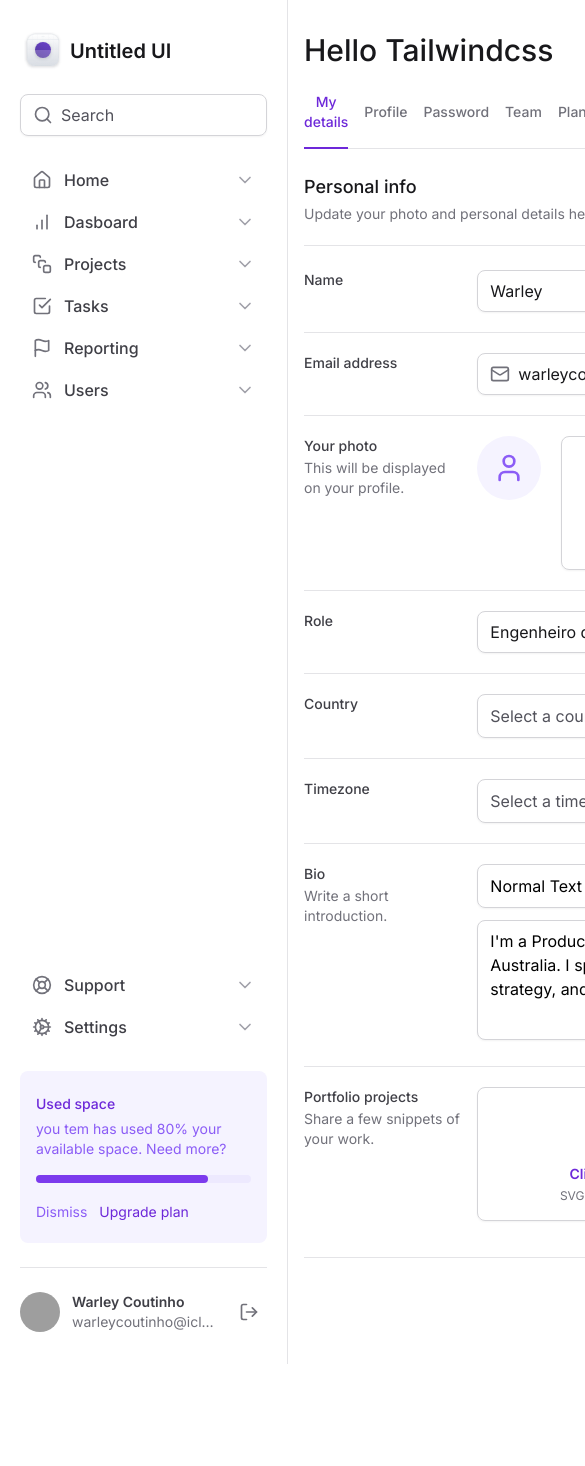
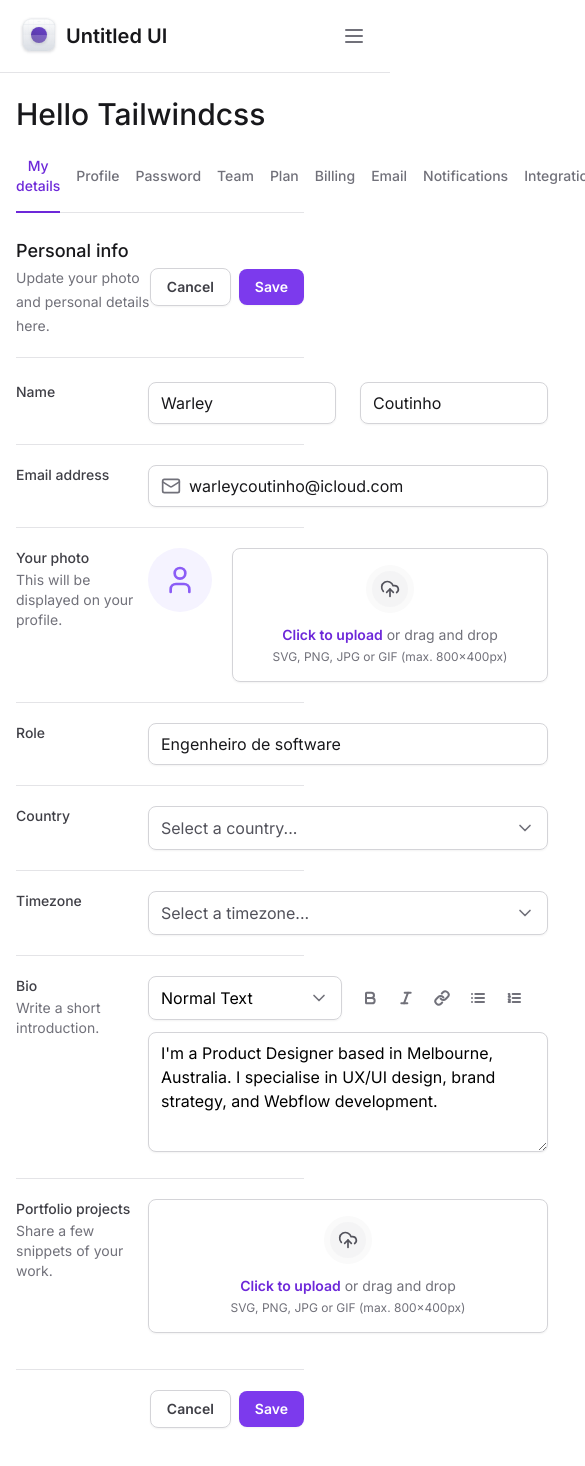
Before and after one commit to WarleyCoutinho/Tailwind-Next, a Next.js app: page / in a window 390 px wide. Shown: the top 1466 px of the page, 585 px wide, since content can reach past the window. Before the commit the page ends 1364 px from the top, so only its background shows below. Built offline with nearby package versions, Linux system fonts and the light colour scheme; grey boxes are pictures that could not be loaded.

Commit message:
concluindo a parte responsive da sidebar

```diff
--- a/package.json
+++ b/package.json
@@ -17,6 +17,7 @@
   "license": "MIT",
   "dependencies": {
     "@formkit/auto-animate": "^0.8.2",
+    "@radix-ui/react-collapsible": "^1.0.3",
     "@radix-ui/react-select": "^2.0.0",
     "@radix-ui/react-tabs": "^1.0.4",
     "framer-motion": "^11.1.7",
--- a/src/app/layout.tsx
+++ b/src/app/layout.tsx
@@ -27,11 +27,9 @@ export default function RootLayout({
 
         <Sidebar/>
 
-         <main className="px-4 pb-12 pt-8">
-
-        {children}
-
-         </main>
+        <main className="px-4 pb-12 pt-24 lg:col-start-2 lg:px-8 lg:pt-8">
+            {children}
+          </main>
 
         </div>
 
--- a/src/app/page.tsx
+++ b/src/app/page.tsx
@@ -146,39 +146,25 @@ const Home = () => {
                 </Select>
 
                 <div className="flex items-center gap-1">
-                  <button
-                    type="button"
-                    className="rounded-md p-2 hover:bg-zinc-50"
-                  >
+
+                 <Button type="button" variant="ghost">
                  <Bold className="h-4 w-4 text-zinc-500" strokeWidth={3} />
-                  </button>
-                  <button
-                    type="button"
-                    className="rounded-md p-2 hover:bg-zinc-50"
-                  >
+               </Button>
+               <Button type="button" variant="ghost">
                  <Italic className="h-4 w-4 text-zinc-500" strokeWidth={3} />
-                  </button>
-                  <button
-                    type="button"
-                    className="rounded-md p-2 hover:bg-zinc-50"
-                  >
+               </Button>
+               <Button type="button" variant="ghost">
                  <Link className="h-4 w-4 text-zinc-500" strokeWidth={3} />
-                  </button>
-                  <button
-                    type="button"
-                    className="rounded-md p-2 hover:bg-zinc-50"
-                  >
+               </Button>
+               <Button type="button" variant="ghost">
                  <List className="h-4 w-4 text-zinc-500" strokeWidth={3} />
-                  </button>
-                  <button
-                    type="button"
-                    className="rounded-md p-2 hover:bg-zinc-50"
-                  >
+               </Button>
+               <Button type="button" variant="ghost">
                  <ListOrdered
                    className="h-4 w-4 text-zinc-500"
                    strokeWidth={3}
                  />
-                  </button>
+               </Button>
                 </div>
               </div>
 
--- /dev/null
+++ b/src/components/Form/FileInput/FileItem.tsx
@@ -0,0 +1,101 @@
+
+import { Button } from '@components/button/Button'
+import { CheckCircle2, Trash2, UploadCloud } from 'lucide-react'
+import { tv, VariantProps } from 'tailwind-variants'
+
+const fileItem = tv({
+    slots: {
+      container:
+        'group flex items-start gap-4 rounded-lg border border-zinc-200 p-4',
+      icon: 'rounded-full border-4 border-violet-100 bg-violet-200 p-2 text-violet-600',
+      deleteButton: '',
+    },
+
+    variants: {
+      state: {
+        progress: {
+          container: '',
+        },
+        complete: {
+          container: 'border-violet-500',
+        },
+        error: {
+          container: 'bg-error-25 border-error-300',
+          icon: 'border-error-50 bg-error-100 text-error-600',
+          deleteButton: 'text-error-700 hover:text-error-900',
+        },
+      },
+    },
+
+    defaultVariants: {
+      state: 'progress',
+    },
+  })
+
+  export interface FileItemProps extends VariantProps<typeof fileItem> {
+    name: string
+    size: number
+  }
+export const FileItem=({ name, size,state }: FileItemProps)=> {
+
+    const { container, icon, deleteButton } = fileItem({ state })
+
+    const formatBytes= (size: number): import("react").ReactNode => {
+        throw new Error('Function not implemented.')
+    }
+
+  return (
+    <div className={container()}>
+      <div className={icon()}>
+        <UploadCloud className="h-4 w-4" />
+      </div>
+
+      {state === 'error' ? (
+        <div className="flex flex-1 flex-col items-start gap-1">
+          <div className="flex flex-col">
+            <span className="text-sm font-medium text-error-700">
+              Upload failed, please try again.
+            </span>
+            <span className="text-sm text-error-600">{name}</span>
+          </div>
+
+          <button
+            type="button"
+            className="text-sm font-semibold text-error-700 hover:text-error-900"
+          >
+            Try again
+          </button>
+        </div>
+      ) : (
+        <div className="flex flex-1 flex-col items-start gap-1">
+          <div className="flex flex-col">
+            <span className="text-sm font-medium text-zinc-700">{name}</span>
+            <span className="text-sm text-zinc-500">{formatBytes(size)}</span>
+          </div>
+
+          <div className="flex w-full items-center gap-3">
+            <div className="h-2 flex-1 rounded-full bg-zinc-100">
+              <div
+                className="h-2 rounded-full bg-violet-600"
+                style={{
+                  width: state === 'complete' ? '100%' : '80%',
+                }}
+              />
+            </div>
+            <span className="text-sm font-medium text-zinc-700">
+              {state === 'complete' ? '100%' : '80%'}
+            </span>
+          </div>
+        </div>
+      )}
+
+      {state === 'complete' ? (
+        <CheckCircle2 className="h-5 w-5 fill-violet-600 text-white" />
+      ) : (
+        <Button type="button" variant="ghost" className={deleteButton()}>
+         <Trash2 className="h-5 w-5" />
+        </Button>
+      )}
+    </div>
+  )
+}
--- a/src/components/Form/FileInput/FileList.tsx
+++ b/src/components/Form/FileInput/FileList.tsx
@@ -1,9 +1,10 @@
 'use client'
 
-import { Trash2, UploadCloud } from 'lucide-react'
 import { useFileInput } from './Root'
-import { FormatBytes } from '../../../../utils/Format-bytes'
+
 import { useAutoAnimate } from '@formkit/auto-animate/react'
+
+import { FileItem } from './FileItem'
 
 
 export const FileList = () => {
@@ -13,41 +14,14 @@ export const FileList = () => {
   return (
     <div ref={parent} className="mt-4 space-y-3">
       {files.map((file) => {
-        return (
-          <div
-            key={file.name}
-            className="group flex items-start gap-4 rounded-lg border border-zinc-200 p-4"
-          >
-            <div className="rounded-full border-4 border-violet-100 bg-violet-200 p-2 text-violet-600">
-              <UploadCloud className="h-4 w-4" />
-            </div>
-
-            <div className="flex flex-1 flex-col items-start gap-1">
-              <div className="flex flex-col">
-                <span className="text-sm font-medium text-zinc-700">
-                  {file.name}
-                </span>
-                <span className="text-sm text-zinc-500">
-                  {FormatBytes(file.size)}
-                </span>
-              </div>
-
-              <div className="flex w-full items-center gap-3">
-                <div className="h-2 flex-1 rounded-full bg-zinc-100">
-                  <div className="h-2 w-4/5 rounded-full bg-violet-600" />
-                </div>
-                <span className="text-sm font-medium text-zinc-700">80%</span>
-              </div>
-            </div>
-
-            <button
-              type="button"
-              className="ml-auto rounded-md p-2 hover:bg-zinc-50"
-            >
-              <Trash2 className="h-5 w-5 text-zinc-500" />
-            </button>
-          </div>
-        )
+       return (
+        <FileItem
+          key={file.name}
+          name={file.name}
+          size={file.size}
+          state="progress"
+        />
+      )
       })}
     </div>
   )
--- a/src/components/Sidebar/MainNavigation/Navitem.tsx
+++ b/src/components/Sidebar/MainNavigation/NavItem.tsx
@@ -7,7 +7,7 @@ type Props={
 }
 
 
-export const  Navitem = ({title,icon:Icon}:Props) =>{
+export const  NavItem = ({title,icon:Icon}:Props) =>{
 
     return(
         <nav className="space-y-0.5">
--- a/src/components/Sidebar/MainNavigation/index.tsx
+++ b/src/components/Sidebar/MainNavigation/index.tsx
@@ -1,17 +1,18 @@
 import { BarChart, CheckSquare, Flag, Home, SquareStack, Users } from "lucide-react"
-import { Navitem } from "./Navitem"
+import { NavItem } from "./NavItem"
+
 
 
 export const  MainNavigation = () =>{
 
     return(
         <nav className="space-y-0.5">
-            <Navitem title="Home" icon={Home}/>
-            <Navitem title="Dasboard" icon={BarChart}/>
-            <Navitem title="Projects" icon={SquareStack}/>
-            <Navitem title="Tasks" icon={CheckSquare}/>
-            <Navitem title="Reporting" icon={Flag}/>
-            <Navitem title="Users" icon={Users}/>
+            <NavItem title="Home" icon={Home}/>
+            <NavItem title="Dasboard" icon={BarChart}/>
+            <NavItem title="Projects" icon={SquareStack}/>
+            <NavItem title="Tasks" icon={CheckSquare}/>
+            <NavItem title="Reporting" icon={Flag}/>
+            <NavItem title="Users" icon={Users}/>
         </nav>
     )
 }
--- a/src/components/Sidebar/Profile.tsx
+++ b/src/components/Sidebar/Profile.tsx
@@ -1,3 +1,4 @@
+import { Button } from "@components/button/Button"
 import { LogOut } from "lucide-react"
 
 
@@ -18,9 +19,9 @@ export const Profile = () =>{
           warleycoutinho@icloud.com
         </span>
       </div>
-      <button type="button" className="ml-auto rounded-md p-2 hover:bg-zinc-50">
+      <Button type="button" variant="ghost">
         <LogOut className="h-5 w-5 text-zinc-500" />
-      </button>
+      </Button>
     </div>
     )
 }
--- a/src/components/Sidebar/Sidebar.tsx
+++ b/src/components/Sidebar/Sidebar.tsx
@@ -1,36 +1,61 @@
+'use client'
 import { Logo } from "./Logo"
-import { Cog, LifeBuoy, Search } from "lucide-react"
-import { MainNavigation } from "./MainNavigation"
-import { Navitem } from "./MainNavigation/Navitem"
+import { BarChart, CheckSquare, Cog, Flag, Home, LifeBuoy, Menu, Search, SquareStack, Users } from "lucide-react"
+
+
 import { UsedSpaceWidget } from "./UsedSpaceWidget"
 import { Profile } from "./Profile"
 import * as Input from './Input'
+import * as Collapsible from '@radix-ui/react-collapsible'
+import { Button } from "@components/button/Button"
+import { NavItem } from "./MainNavigation/NavItem"
 
 export const Sidebar = () => {
 
     return (
-        <aside className=" flex flex-col gap-6 border-r border-zinc-200 px-5 py-8">
-            <Logo/>
+        <Collapsible.Root className="fixed left-0 right-0 top-0 z-20 flex flex-col gap-6 border-b border-zinc-200 bg-white p-4 data-[state=open]:bottom-0 lg:right-auto  lg:w-80 lg:border-r lg:px-5 lg:py-8 lg:data-[state=closed]:bottom-0">
+        <div className="flex items-center justify-between">
+          <Logo />
+          <Collapsible.Trigger asChild className="lg:hidden">
+            <Button variant="ghost">
+              <Menu className="h-6 w-6" />
+            </Button>
+          </Collapsible.Trigger>
+        </div>
 
-            <Input.Root>
+        <Collapsible.Content
+          forceMount
+          className="flex flex-1 flex-col gap-6 data-[state=closed]:hidden lg:data-[state=closed]:flex"
+        >
+          <Input.Root>
             <Input.Prefix>
-            <Search className="h-5 w-5 text-zinc-500"/>
+              <Search className="h-5 w-5 to-zinc-500" />
             </Input.Prefix>
-            <Input.Control placeholder="Search"/>
-            </Input.Root>
+            <Input.Control placeholder="Search" />
+          </Input.Root>
 
-            <MainNavigation/>
-            <div className="mt-auto flex flex-col gap-6">
-                <nav className="space-y-0.5">
-                    <Navitem title={"Support"} icon={LifeBuoy}/>
-                    <Navitem title={"Settings"} icon={Cog}/>
+          <nav className="space-y-0.5">
+            <NavItem title="Home" icon={Home} />
+            <NavItem title="Dashboard" icon={BarChart} />
+            <NavItem title="Projects" icon={SquareStack} />
+            <NavItem title="Tasks" icon={CheckSquare} />
+            <NavItem title="Reporting" icon={Flag} />
+            <NavItem title="Users" icon={Users} />
+          </nav>
 
-                </nav>
+          <div className="mt-auto flex flex-col gap-6">
+            <nav className="space-y-0.5">
+              <NavItem title="Support" icon={LifeBuoy} />
+              <NavItem title="Settings" icon={Cog} />
+            </nav>
 
-                    <UsedSpaceWidget/>
-                <div className="h-px bg-zinc-200"/>
-                    <Profile/>
-            </div>
-        </aside>
+            <UsedSpaceWidget />
+
+            <div className="h-px bg-zinc-200" />
+
+            <Profile />
+          </div>
+        </Collapsible.Content>
+      </Collapsible.Root>
     )
 }
--- a/src/components/button/Button.tsx
+++ b/src/components/button/Button.tsx
@@ -12,6 +12,7 @@ const button = tv({
     variant: {
       primary: 'bg-violet-600 text-white hover:bg-violet-700',
       outline: 'border border-zinc-300 text-zinc-700 hover:bg-zinc-50',
+      ghost: 'rounded-md px-2 hover:bg-zinc-50 shadow-none text-zinc-500',
     },
   },
 
@@ -22,6 +23,6 @@ const button = tv({
 
 export type ButtonProps = ComponentProps<'button'> & VariantProps<typeof button>
 
-export function Button({ variant, ...props }: ButtonProps) {
-  return <button {...props} className={button({ variant })} />
+export const Button =({ variant, className, ...props }: ButtonProps) => {
+  return <button {...props} className={button({ variant, className })} />
 }
--- a/tailwind.config.ts
+++ b/tailwind.config.ts
@@ -17,6 +17,19 @@ const config: Config = {
         violet: {
           25: '#fcfaff',
         },
+        error: {
+          25: '#FFFBFA',
+          50: '#FEF3F2',
+          100: '#FEE4E2',
+          200: '#FECDCA',
+          300: '#FDA29B',
+          400: '#F97066',
+          500: '#F04438',
+          600: '#D92D20',
+          700: '#B42318',
+          800: '#912018',
+          900: '#7A271A',
+        }
       },
       maxWidth:{
         app:'700px'
```
Also changed, not shown: 1 other file (tests, documents, lock files or other folders). Lines whose indentation alone changed are shown as unchanged.
